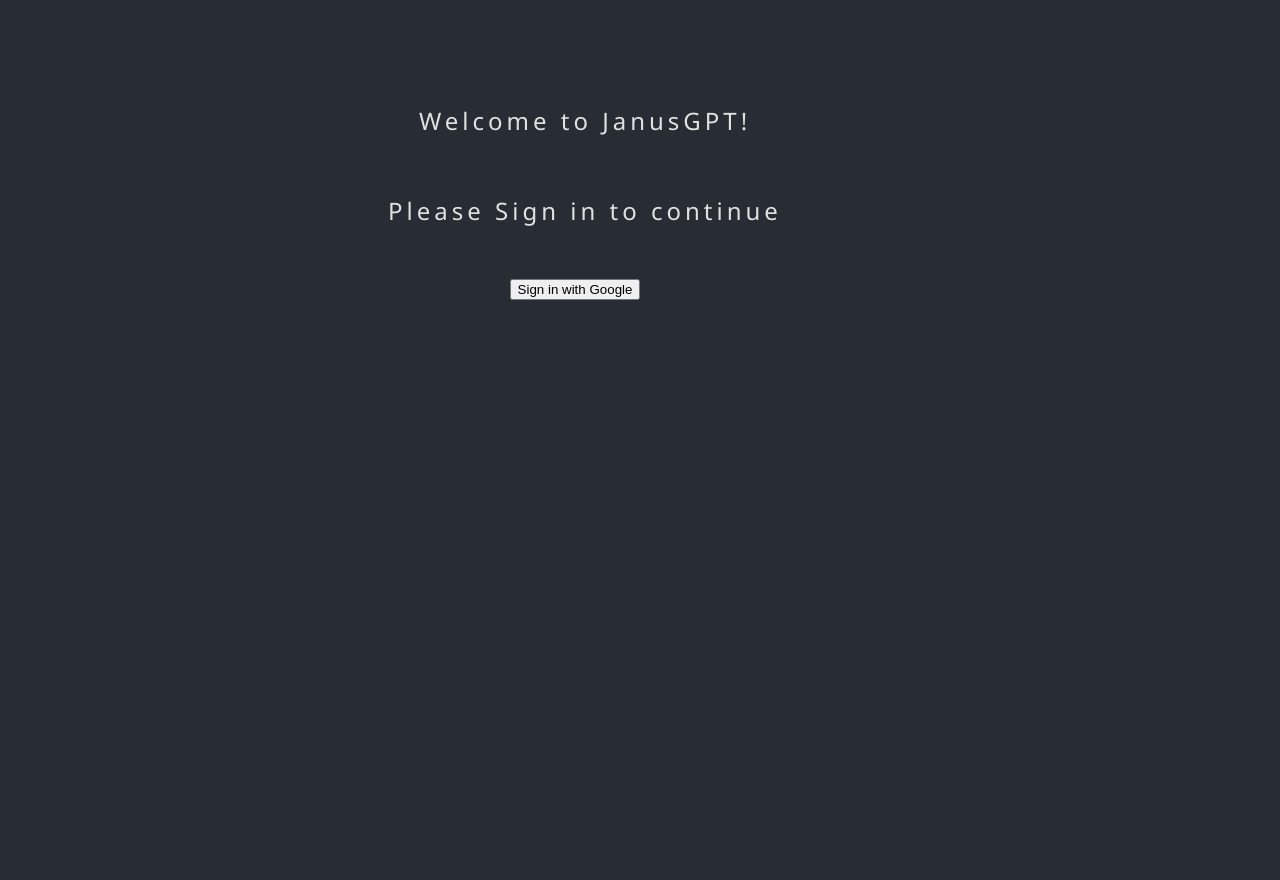
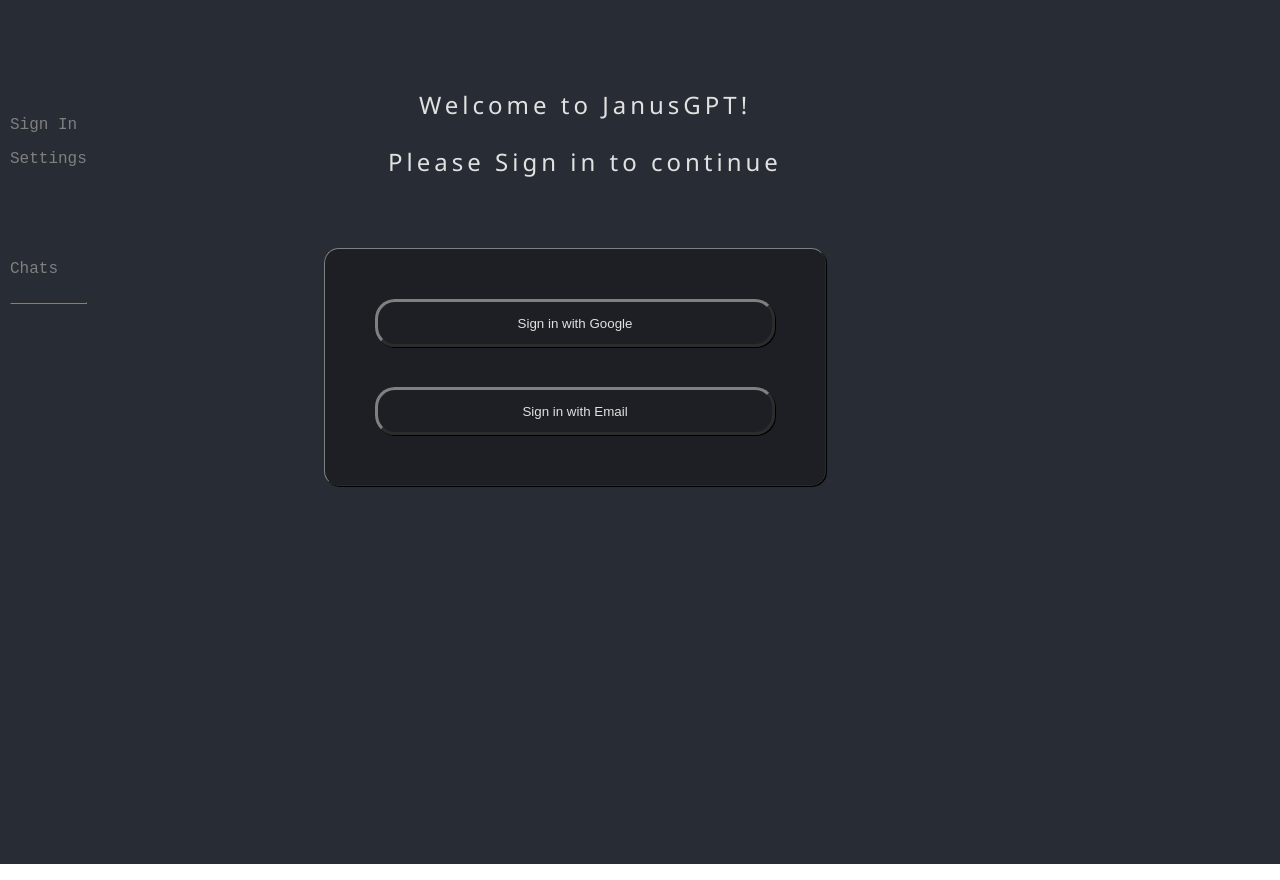
Before and after one commit to fansari-hub/farid-ansari-capstone, a React (Create React App) app in the folder client/: page /signin in a window 1280 px wide. Built offline with nearby package versions, Linux system fonts and the light colour scheme.

Commit message:
Better user profile / signin / signout experience for front-end.

```diff
--- a/client/src/components/Sidebar/Sidebar.jsx
+++ b/client/src/components/Sidebar/Sidebar.jsx
@@ -6,22 +6,22 @@ import SessionItem from "../SessionItem/SessionItem";
 
 export default function Sidebar({ chatSessions, switchSessionCallBack, addSessionCallback, deleteSessionCallback, updateSessionCallback, activeSession }) {
   const fieldListRef = useRef();
-  const navigate = useNavigate();
-  const { authorizedUser, logoutUser } = useContext(UserAuthorizedContext);
+  // const navigate = useNavigate();
+   const { authorizedUser } = useContext(UserAuthorizedContext);
 
-  function handleLogout() {
-    logoutUser();
-    navigate("/signin");
-  }
+  // function handleLogout() {
+  //   logoutUser();
+  //   navigate("/signin");
+  // }
 
   return (
     <>
       <div className="Sidebar">
         <div className="Sidebar__settings">
           {authorizedUser ? (
-            <p className="Sidebar__settings__auth" onClick={handleLogout}>
-              Sign out
-            </p>
+            <Link to="/signin">
+            <p className="Sidebar__settings__auth">Account</p>
+          </Link>
           ) : (
             <Link to="/signin">
               <p className="Sidebar__settings__auth">Sign In</p>
--- /dev/null
+++ b/client/src/components/UserConfig/UserConfig.jsx
@@ -0,0 +1,50 @@
+import webapi from "../../utils/webapi";
+
+import "./UserConfig.scss";
+import { useRef, useState, useEffect} from "react";
+import defaultLogo from "../../assets/images/logo.webp"
+
+export default function UserConfig({ userObj , deleteCallBack, signOutCallBack}) {
+  const [formData, setFormData] = useState( {userObj} );
+
+
+  const handleSave = (e) => {
+    e.preventDefault();
+     //updateCallBack({ "personalityID": personalityObj.personalityID, "name": userInputName.current.value,  "avatarImg": personalityObj.avatarImg, "temperature": +userInputTemperature.current.value, "conditionPrompt": userInputPrompt.current.value, "avatarPrompt" : userAvatarPrompt.current.value, "voice" : userInputVoice.current.value });
+    //  userInputName.current.style.backgroundColor = "rgba(47, 79, 79, 0.195)"
+    //  userInputTemperature.current.style.backgroundColor = "rgba(47, 79, 79, 0.195)"
+    //  userInputPrompt.current.style.backgroundColor="rgba(47, 79, 79, 0.195)";
+    //  userAvatarPrompt.current.style.backgroundColor="rgba(47, 79, 79, 0.195)";
+    //  userInputVoice.current.style.backgroundColor="rgba(47, 79, 79, 0.195)";
+  };
+
+  const handleDelete = (e) => {
+    alert("Feature not yet implemented");
+  };
+
+
+
+  return (
+    <>
+      <div className="UserConfig">
+        <form>
+
+          <div className="UserConfig__group">
+            <p className="UserConfig__group__label">Name</p>
+            <input name="name" className="UserConfig__group__data"  type="text" value={userObj.name} disabled="true" ></input>
+          </div>
+          <div className="UserConfig__group">
+            <p className="UserConfig__group__label">Email</p>
+            <input name="email" className="UserConfig__group__data"  type="text" value={userObj.email} disabled="true" ></input>
+          </div>
+         <br></br>
+          <div className="UserConfig__group">
+            <button className="UserConfig__group__save"  onClick={signOutCallBack}>Sign Out</button>
+            <button className="UserConfig__group__delete" onClick={handleDelete}>Delete Me</button>
+            <div></div>
+          </div>
+        </form>
+      </div>
+    </>
+  );
+}
--- /dev/null
+++ b/client/src/components/UserConfig/UserConfig.scss
@@ -0,0 +1,97 @@
+@use "../../styles/partials/colors" as *;
+@use "../../styles/partials/anims" as *;
+@use "../../styles//partials/mixins" as *;
+
+.UserConfig {
+  // @include revealing-animation;
+  background-color: $colPrimary-ItemFill;
+  //margin: 20px;
+  padding: 20px;
+  border: thin outset $colSecondary-MutedBorder;
+  box-shadow: 1px 1px black;
+  border-radius: 15px;
+  @include displayMobile {
+    margin: 10px;
+  }
+
+  &__group {
+    margin-top: 20px;
+    display: flex;
+    @include displayMobile {
+      margin-top: 10px;
+    }
+    &__label {
+      font-family: "Segoe UI", Tahoma, Geneva, Verdana, sans-serif;
+      font-size: 1rem;
+      color: $colPrimary-MainText;
+      width: 14rem;
+      @include displayMobile {
+        font-size: 0.8rem;
+        width: 7rem;
+      }
+    }
+
+    &__data {
+      font-family: Verdana, Geneva, Tahoma, sans-serif;
+      flex-grow: 1;
+      font-size: 1rem;
+      padding-left: 1rem;
+      padding-right: 1rem;
+      width: 100%;
+      background-color: $colPrimary-Background;
+      color: $colPrimary-MainText;
+      border: thin outset $colSecondary-MutedBorder;
+      box-shadow: 1px 1px black;
+      border-radius: 10px;
+      @include displayMobile {
+        font-size: 0.8rem;
+        padding-left: 0.8rem;
+        padding-right: 0.8rem;
+      }
+      &--noborder {
+        border: none;
+        box-shadow: none;
+      }
+    }
+
+    &__save {
+      border: 3px outset $colSecondary-MutedBorder;
+      box-shadow: 1px 1px black;
+      background-color: transparent;
+      color: $colSecondary-PositiveActionText;
+      height: 2rem;
+      width: 5rem;
+      border-radius: 20px;
+      @include displayMobile {
+        margin-top: 10px;
+        width: 50%;
+        height: 2rem;
+      }
+      &:hover {
+        cursor: pointer;
+        background-color: $colSecondary-PositiveAction;
+        color: $colSecondary-PositiveActionTextHover;
+      }
+    }
+    &__delete {
+      margin-left: 1rem;
+      border: 3px outset $colSecondary-MutedBorder;
+      box-shadow: 1px 1px black;
+      background-color: transparent;
+      color: $colSecondary-NegativeActionText;
+      height: 2rem;
+      width: 5rem;
+      border-radius: 20px;
+      @include displayMobile {
+        margin-top: 10px;
+        width: 50%;
+        height: 2rem;
+      }
+      &:hover {
+        cursor: pointer;
+        background-color: $colSecondary-NegativeAction;
+        color: $colSecondary-NegativeActionTextHover;
+      }
+    }
+  }
+}
--- a/client/src/pages/SignInPage/SignInPage.jsx
+++ b/client/src/pages/SignInPage/SignInPage.jsx
@@ -1,37 +1,34 @@
 import "./SignInPage.scss";
+import UserConfig from "../../components/UserConfig/UserConfig";
 
 import { useContext } from "react";
-import { useNavigate } from "react-router-dom";
 import { UserAuthorizedContext } from "../../App";
 import Sidebar from "../../components/Sidebar/Sidebar";
 
 function SignInPage() {
-const navigate = useNavigate();
-
-const {authorizedUser, signInWithGoogle, logoutUser, userName } = useContext(UserAuthorizedContext)
-
-if (authorizedUser){
-   navigate("/");
-}
+  const { authorizedUser, signInWithGoogle, logoutUser, userName, userEmail } = useContext(UserAuthorizedContext);
 
   return (
     <>
       <div className="SignInPage">
         <div className="SignInPage__left">
-        {/* <Sidebar chatSessions={[]}/> */}
+          <Sidebar chatSessions={[]} />
         </div>
         <div className="SignInPage__main">
-
           <div className="SignInPage__main__title">
             <p>Welcome to JanusGPT!</p>
-            <br></br>
-            {authorizedUser ? `You are authorized ${userName}!` : "Please Sign in to continue"}</div>
+
+            {authorizedUser ? "": "Please Sign in to continue"}
+          </div>
           <div className="SignInPage__main__content">
             {authorizedUser ? (
-              <button onClick={logoutUser}>Sign Out</button>
+              <>
+              <UserConfig userObj={{"name" : userName, "email" : userEmail}} signOutCallBack={logoutUser}/>
+              </>
             ) : (
               <div className="SignInPage__main__content__signInBlock">
-                <button onClick={signInWithGoogle}>Sign in with Google</button>
+                <button className="SignInPage__main__content__signInBlock__button" onClick={signInWithGoogle}>Sign in with Google</button>
+                <button className="SignInPage__main__content__signInBlock__button" >Sign in with Email</button>
               </div>
             )}
           </div>
--- a/client/src/pages/SignInPage/SignInPage.scss
+++ b/client/src/pages/SignInPage/SignInPage.scss
@@ -21,13 +21,16 @@
     display: flex;
     flex-direction: column;
     align-items: center;
-    margin-top: 10vh;
+    margin-top: 8vh;
     text-align: center;
     min-height: 100vh;
     color: $colPrimary-MainText;
     font-size: calc(10px + 1vmin);
     flex-grow: 1;
     max-width: 1000px;
+    @include displayMobile{
+      margin: 0;
+    }
 
     &__title {
       text-align: center;
@@ -44,13 +47,47 @@
     }
 
     &__content {
-        padding-top: 50px;
+      padding-top: 50px;
       padding-left: 150px;
       max-width: 1280px;
       text-align: left;
       @include displayMobile {
         padding-left: 0;
       }
+      &__signInBlock{
+        display: flex;
+        flex-direction: column;
+        align-items: center;
+        gap: 40px;
+        background-color: $colPrimary-ItemFill;
+        margin: 20px;
+        padding: 50px;
+        border: thin outset $colSecondary-MutedBorder;
+        box-shadow: 1px 1px black;
+        border-radius: 15px;
+        @include displayMobile {
+          margin: 10px;
+        }
+        &__button{
+          border: 3px outset $colSecondary-MutedBorder;
+          box-shadow: 1px 1px black;
+          background-color: transparent;
+          color: $colPrimary-MainText;
+          height: 3rem;
+          width: 25rem;
+          border-radius: 20px;
+          @include displayMobile {
+            width: 10rem;
+            height: 3rem;
+          }
+          &:hover {
+            cursor: pointer;
+            background-color: $colSecondary-PositiveAction;
+            color: $colSecondary-PositiveActionTextHover;
+          }
+
+        }
+      }
     }
   }
 }
```
